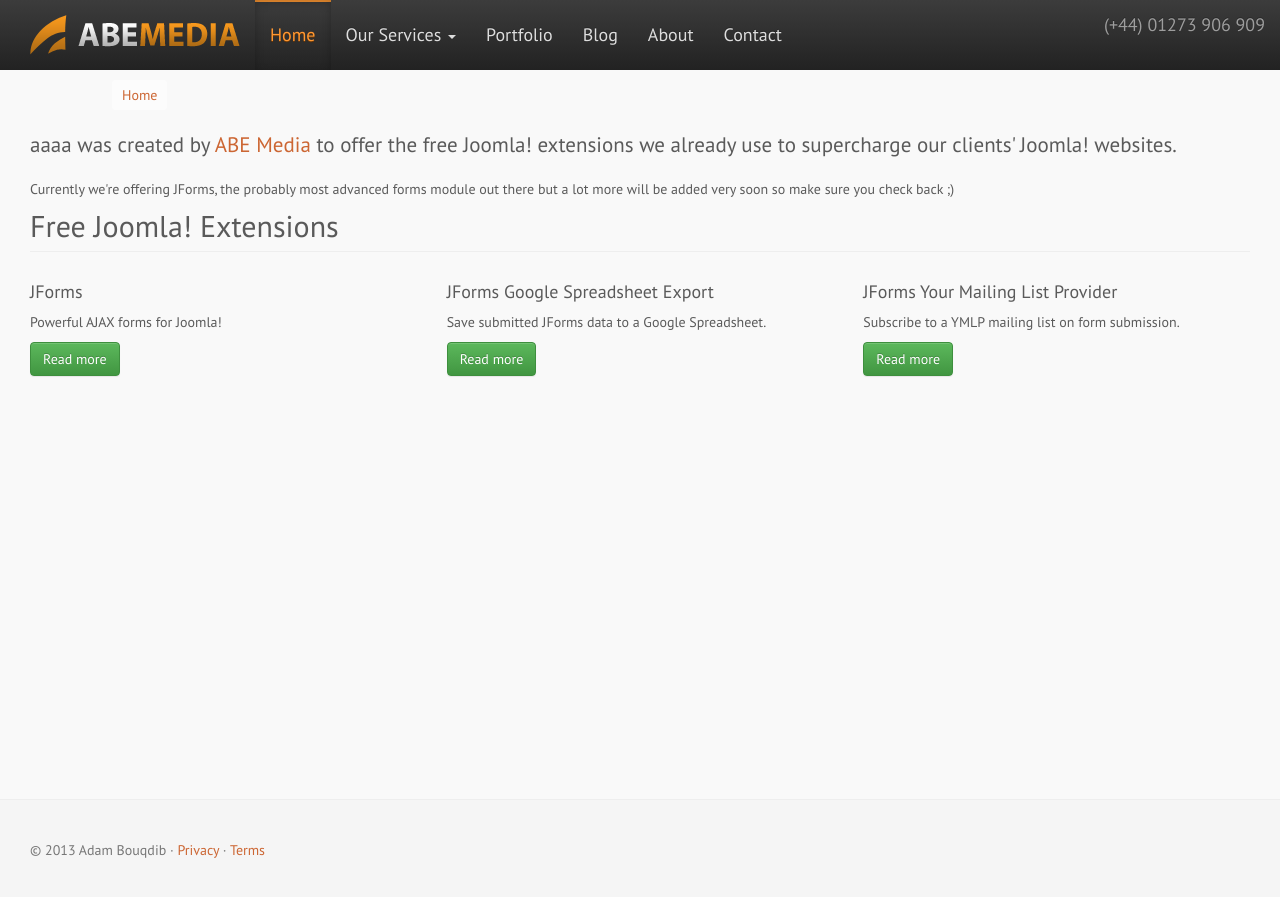
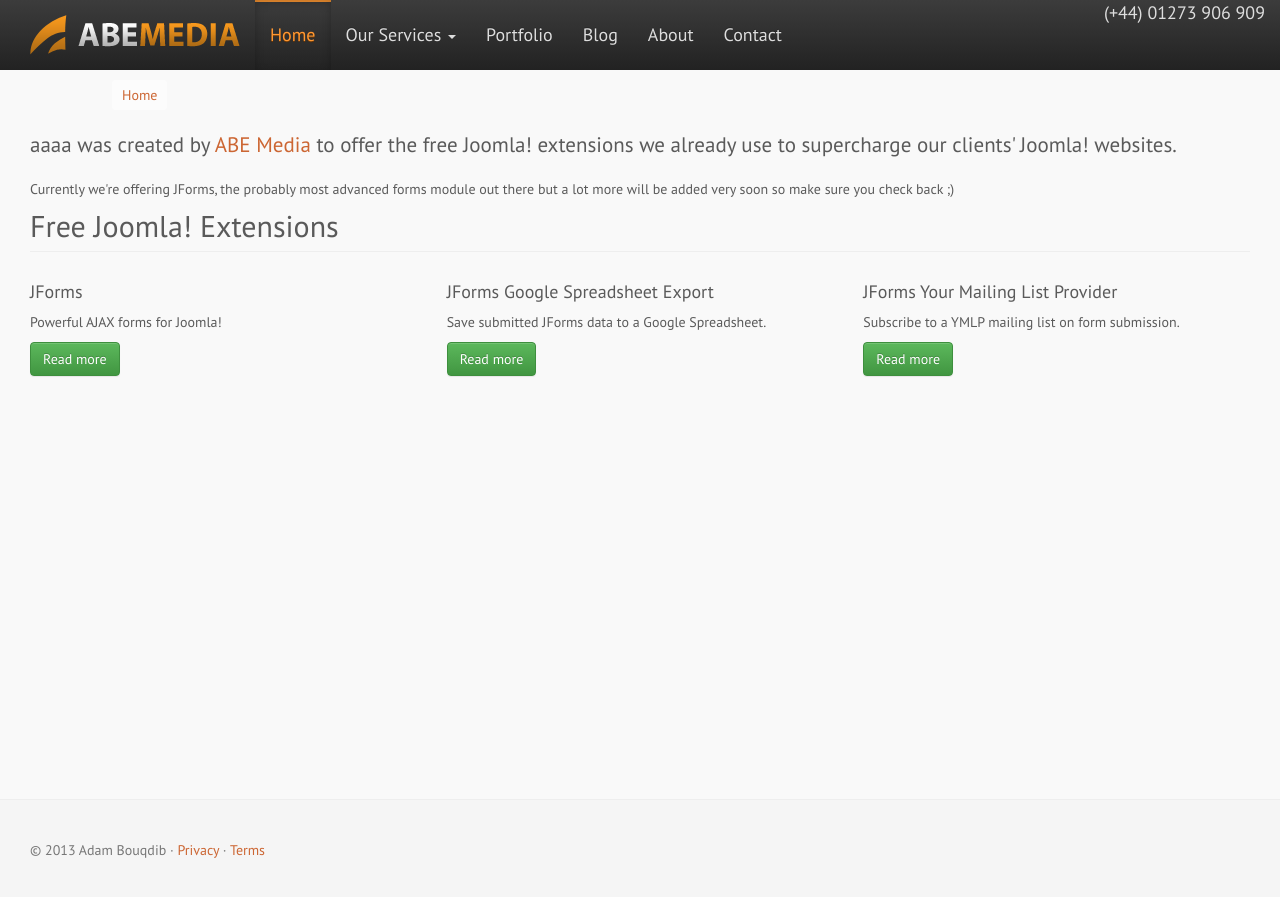
Before and after one commit to abemedia/abemedia.github.io, a Jekyll site: the page built from index.html, in a window 1280 px wide. Shown: the top 897 px of the page. Built offline with Jekyll 4.4.1, drawn with Linux system fonts in a browser that asks for light colours; nearby versions of some CDN libraries.

Commit message:
Update nav-main.html

```diff
--- a/_includes/nav-main.html
+++ b/_includes/nav-main.html
@@ -22,7 +22,7 @@
         <li{% if page.slug == "about-us" %} class="active"{% endif %}> <a href="{{ site.url }}/about-us.html">About</a></li>
         <li{% if page.slug == "contact-us" %} class="active"{% endif %}> <a href="{{ site.url }}/contact-us.html">Contact</a></li>
       </ul>
-      <a href="tel:+441273906909" class="navbar-right navbar-brand">(+44) 01273 906 909</a>
+      <div class="navbar-right"><a href="tel:+441273906909">(+44) 01273 906 909</a></div>
     </nav>
   </div>
 </div>
```
